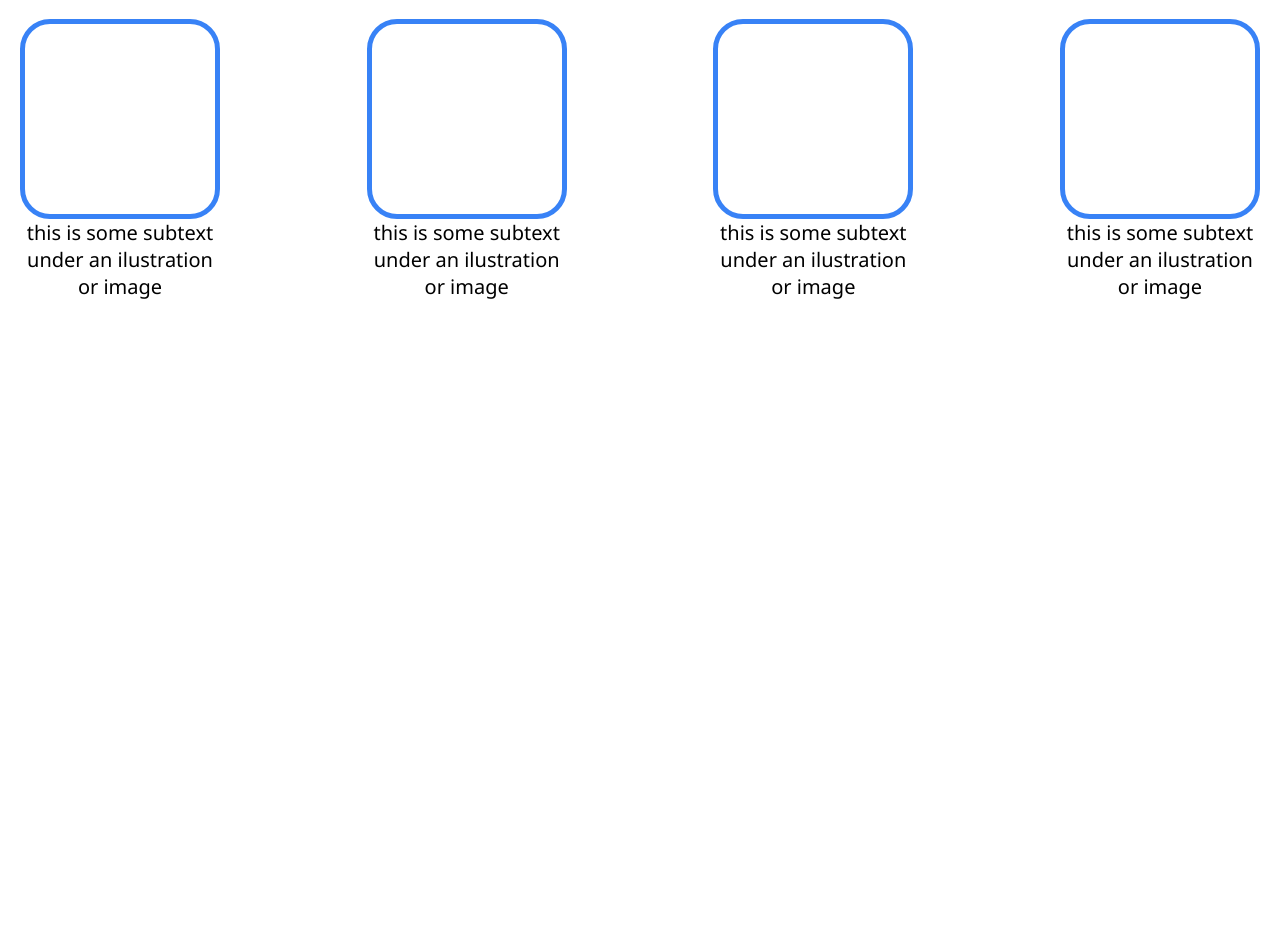
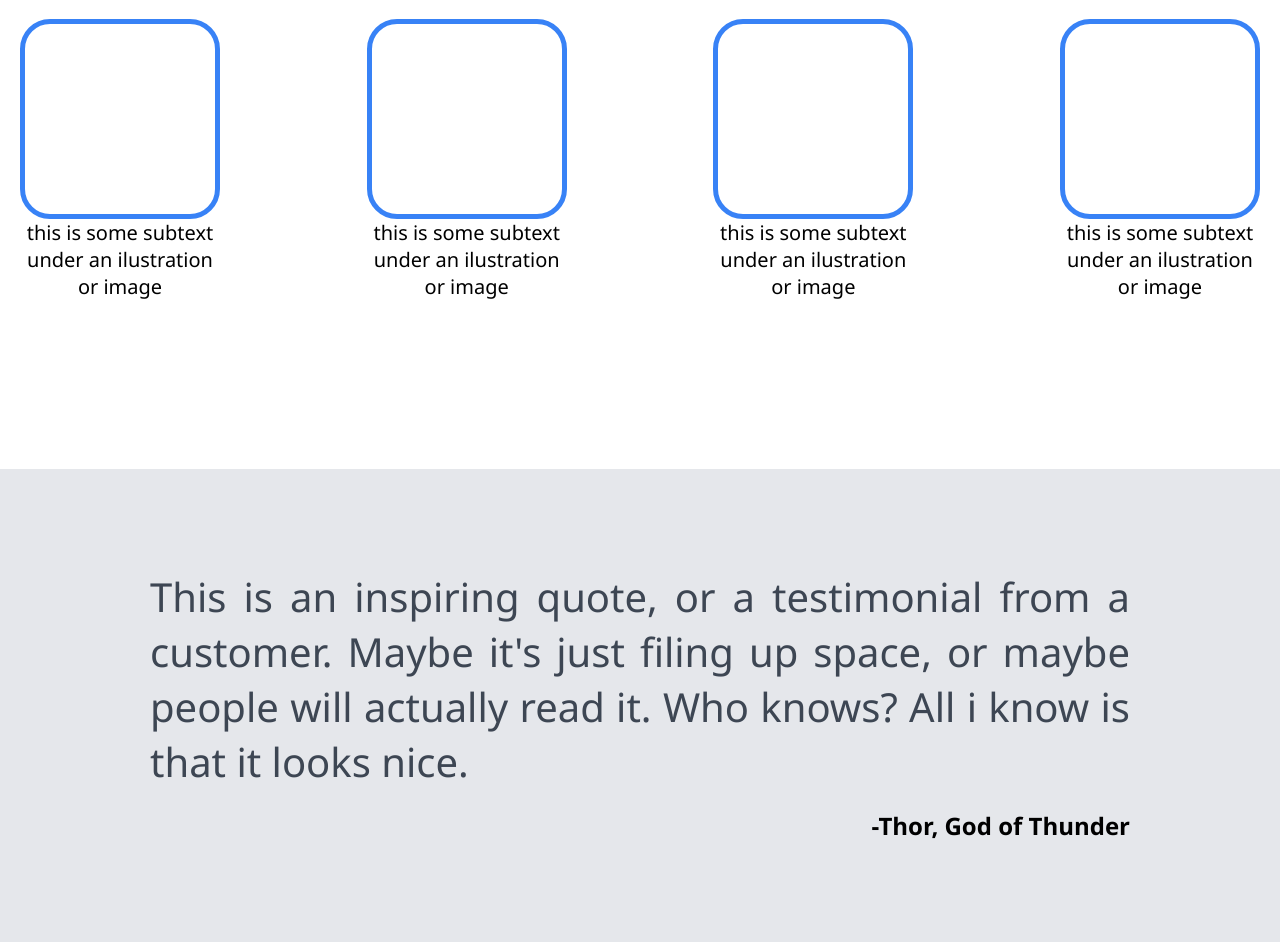
Before and after one commit to NascimentoMatheus1/odin-landing-page, a plain HTML site: page index.html in a window 1280 px wide. Shown: the part 844-1786 px from the top of the page. Before the commit the page ends 1144 px from the top, so only its background shows below. Drawn offline with Linux system fonts and the light colour scheme.

Commit message:
quote section

```diff
--- a/index.html
+++ b/index.html
@@ -62,6 +62,14 @@
 
         </div>
     </main>
-
+    <section id="quote-section">
+        <div id="quote-container">
+            <p id="quote">This is an inspiring quote, or a testimonial from a customer.
+                Maybe it's just filing up space, or maybe people will actually read it.
+                Who knows? All i know is that it looks nice.
+            <p>
+            <p id="autor">-Thor, God of Thunder</p>
+        </div>
+    </section>
 </body>
 </html>
--- a/style.css
+++ b/style.css
@@ -119,6 +119,7 @@ main{
     justify-self: center;
     align-items: center;
     padding: 50px 20px;
+    margin-bottom: 200px;
 }
 
 main h1{
@@ -153,3 +154,32 @@ main h1{
 .subtext{
     font-size: 20px;
 }
+
+#quote-section{
+    background-color: var(--secondary-text-color);
+
+    display: flex;
+    justify-content: center;
+    align-items: center;
+}
+
+#quote-container{
+    width: 1000px;
+    max-width: 100%;
+    padding: 100px 10px;
+    text-align: center;
+}
+
+#quote{
+    font-size: 40px;
+    font-style: light italic;
+    color: #3d4653;
+    text-align: justify;
+    margin-bottom: 20px;
+}
+
+#autor{
+    text-align: end;
+    font-size: 24px;
+    font-weight: 800;
+}
```
